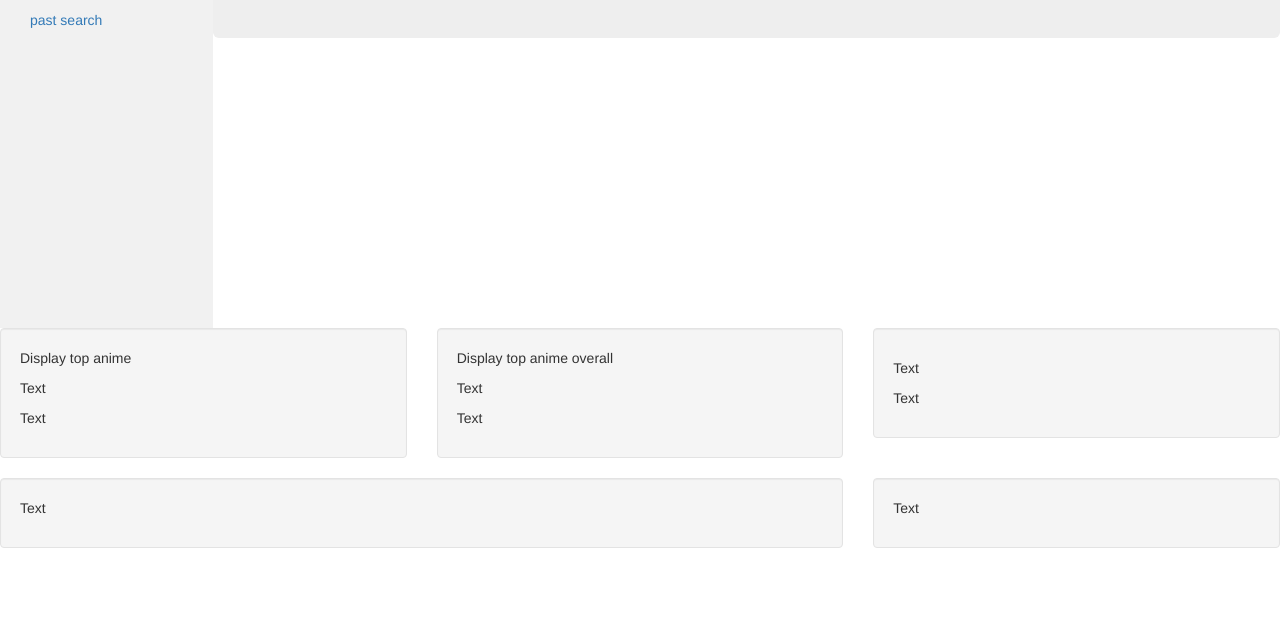
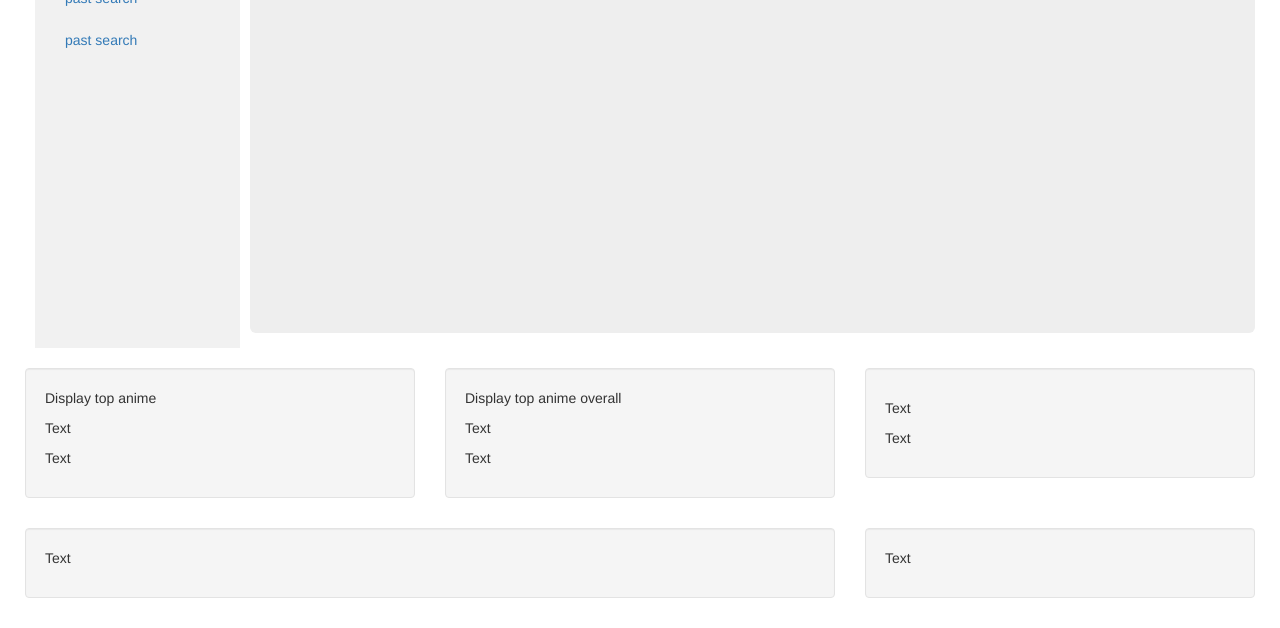
Before and after one commit to kevinlam11/MyAnimeList-API-Project1, a plain HTML site: page index.html in a window 1280 px wide. Shown: the part 222-850 px from the top of the page. Before the commit the page ends 800 px from the top, so only its background shows below. Drawn offline with nearby package versions, Linux system fonts and the light colour scheme.

Commit message:
Margin changes

```diff
--- a/css/style.css
+++ b/css/style.css
@@ -4,12 +4,19 @@
     .jumbotron{
       display: flex;
       flex-direction: row-reverse;
+      min-height: 525px;
+
     }
 
     /* Set gray background color and 100% height */
     .sidenav {
       background-color: #f1f1f1;
       height: 100%;
+      margin: 10px;
+    }
+
+    .row{
+      margin: 10px;
     }
 
     /* On small screens, set height to 'auto' for the grid */
```
